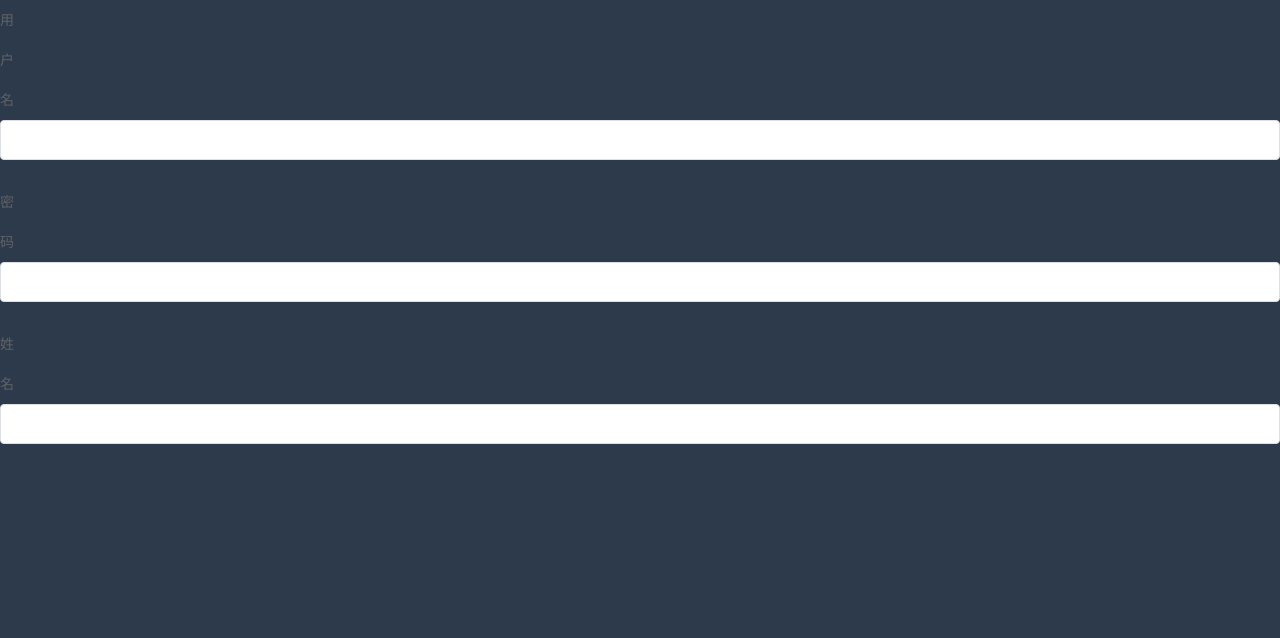
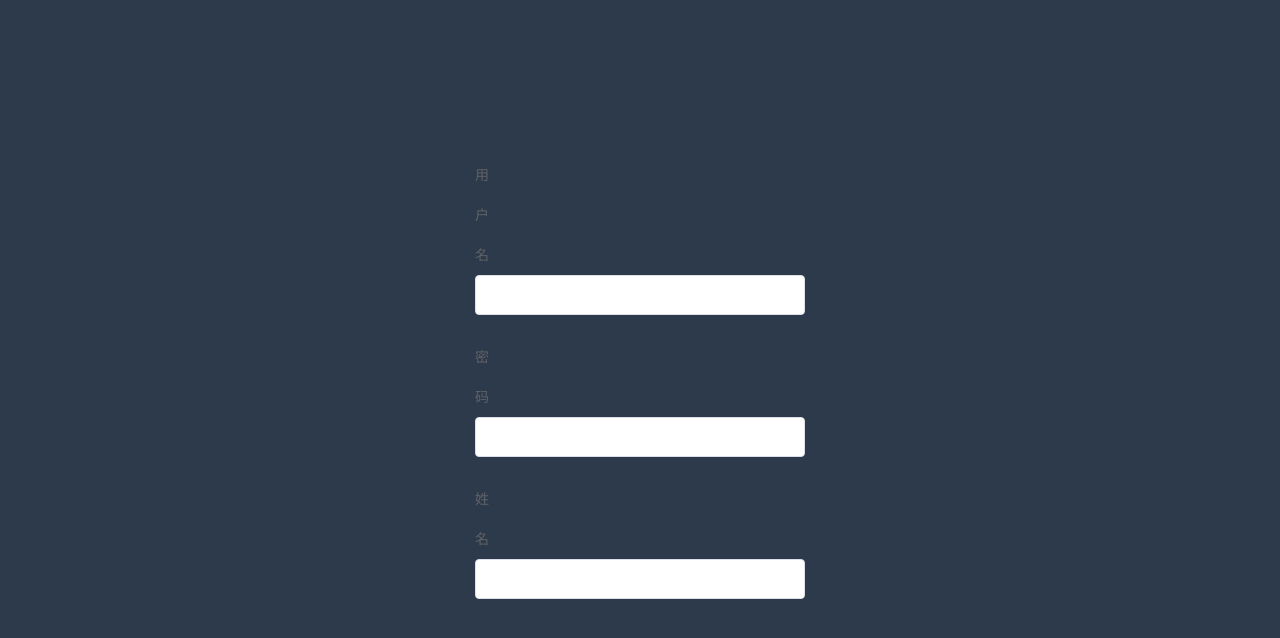
Before and after one commit to jh317729530/jys-app, a Vue app: page /#/signup in a window 1280 px wide. Shown: the top 638 px of the page. Built offline with nearby package versions, Linux system fonts and the light colour scheme.

Commit message:
注册输入框样式

```diff
--- a/src/views/signup/index.vue
+++ b/src/views/signup/index.vue
@@ -1,7 +1,7 @@
 <template>
   <div class="signup-container">
       <el-form ref="signupForm" :model="loginForm" label-position="left" label-width="0px"
-      class="card-box login-form">
+      class="card-box signup-form">
         <el-form-item label="用户名">
             <el-input v-model="signupForm.username"></el-input>
         </el-form-item>
@@ -46,4 +46,13 @@ export default {
       -webkit-text-fill-color: #fff !important;
     }
   }
+
+  .signup-form {
+      position: absolute;
+      left: 0;
+      right: 0;
+      width: 400px;
+      padding: 35px 35px 15px 35px;
+      margin: 120px auto;
+    }
 </style>
```
